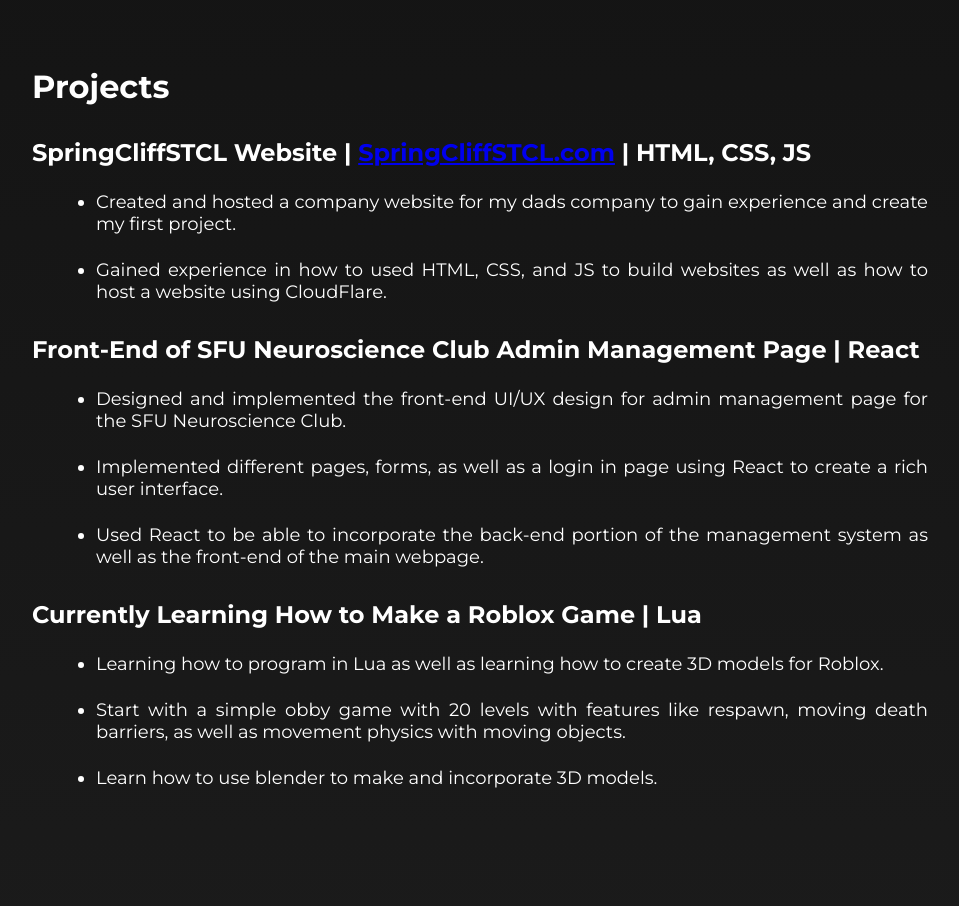
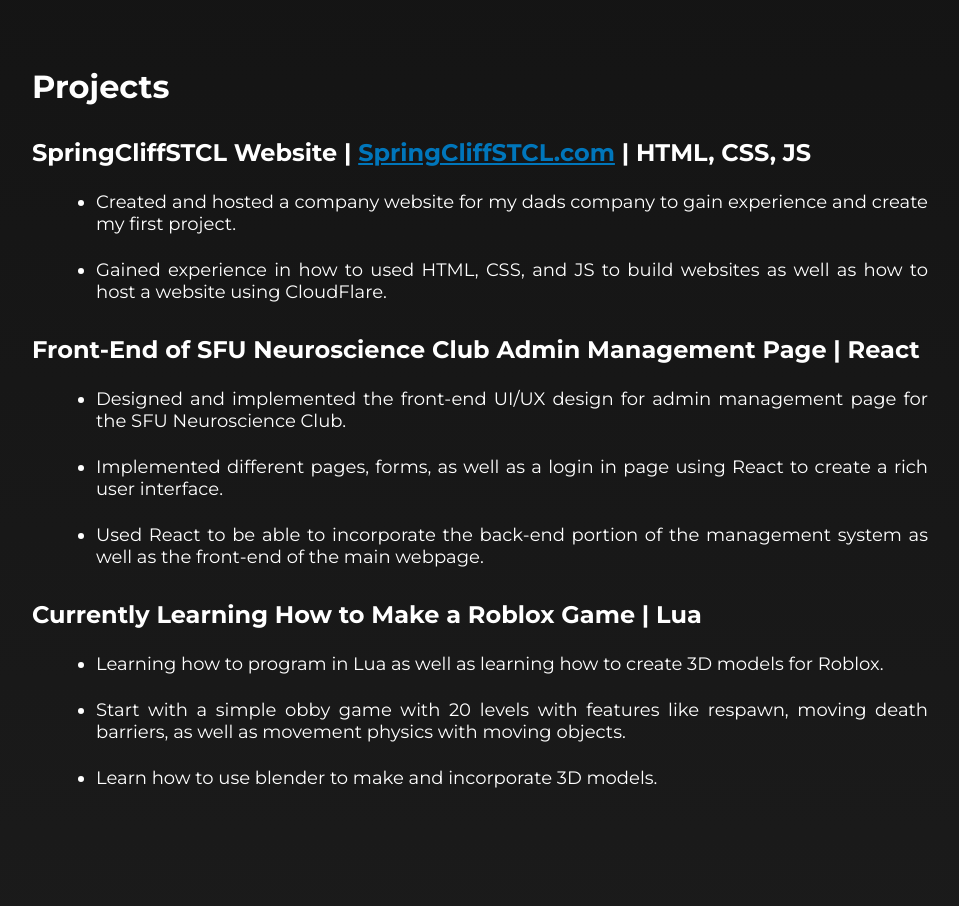
Before and after one commit to HanChen1015/hanchen1015.github.io, a plain HTML site: page index.html in a window 1280 px wide. Shown: the part 1574-2480 px from the top of the page, without its empty margins (160-1119 px from the left). Drawn offline with Linux system fonts and the light colour scheme.

Commit message:
Changed the looks of the link to my dads website in the projects section

```diff
--- a/styles.css
+++ b/styles.css
@@ -158,6 +158,15 @@
     margin-bottom: 3vh;
 }
 
+.websiteDad a {
+    color: rgb(0, 118, 187);
+    display: inline-block;
+    &:hover {
+        transform: scale(1.05);
+        transition: transform 0.2s ease-in-out;
+    }
+}
+
 .education {
     padding: 8vh 0 35vh 15vw;
 }
```
